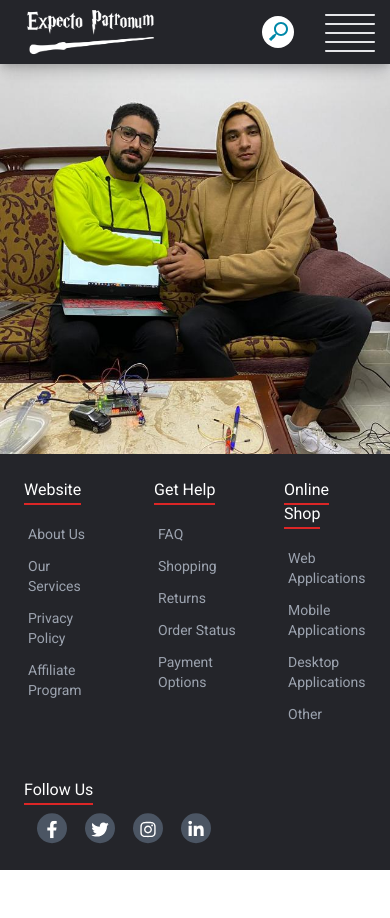
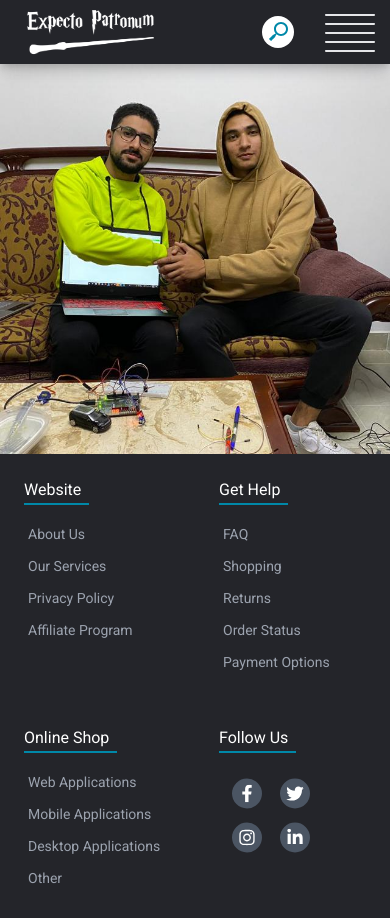
Before and after one commit to Advanced-Computer-Lab-2022/Expecto-patronum, a Next.js app in the folder Frontend/: page / in a window 390 px wide. Before the commit the page ends 870 px from the top, so only its background shows below. Built offline with nearby package versions, Linux system fonts and the light colour scheme.

Commit message:
navbar/footer update 1.0

```diff
--- a/Frontend/components/shared/Footer/Footer.tsx
+++ b/Frontend/components/shared/Footer/Footer.tsx
@@ -1,14 +1,35 @@
-import React from 'react'
+import React, { useState, useEffect, useCallback } from 'react'
 import { FaFacebookF, FaTwitter, FaInstagram, FaLinkedinIn } from "react-icons/fa";
 
 type Props = {}
 
 const Footer = (props: Props) => {
+
+    const [windowSize, setWindowSize] = useState(global.innerWidth);
+    const [column, setColumn] = useState("col");
+
+    const handleWindowResize = useCallback(() => {
+        setWindowSize(global.innerWidth);
+    }, []);
+
+
+    useEffect(() => {
+      global.addEventListener('resize', handleWindowResize);
+
+      return () => {
+        global.removeEventListener('resize', handleWindowResize);
+      };
+    }, [handleWindowResize]);
+
+    useEffect(() => {
+        windowSize < 935 ? setColumn("col-6") : setColumn("col");
+    }, [windowSize])
+
   return (
     <div className='bg-navbar text-white mx-0 fluid-container'>
         <div className='row mx-0'>
-            <div className='col p-4'>
-                <h4 className='inline border-b-2 border-b-red-600 pb-1'>Website</h4>
+            <div className={column + ' p-4'}>
+                <h4 className='inline border-b-2 border-b-navlink-bg pr-2 pb-1'>Website</h4>
                 <ul className='text-left mt-3 ml-1'>
                     <li className='text-sm text-gray-400 py-1.5 hover:scale-105 hover:text-white transition-all duration-300'><a href='#'>About Us</a></li>
                     <li className='text-sm text-gray-400 py-1.5 hover:scale-105 hover:text-white transition-all duration-300'><a href='#'>Our Services</a></li>
@@ -16,8 +37,8 @@ const Footer = (props: Props) => {
                     <li className='text-sm text-gray-400 py-1.5 hover:scale-105 hover:text-white transition-all duration-300'><a href='#'>Affiliate Program</a></li>
                 </ul>
             </div>
-            <div className='col p-4'>
-                <h4 className='inline border-b-2 border-b-red-600 pb-1'>Get Help</h4>
+            <div className={column + ' p-4'}>
+                <h4 className='inline border-b-2 border-b-navlink-bg pr-2 pb-1'>Get Help</h4>
                 <ul className='text-left mt-3 ml-1'>
                     <li className='text-sm text-gray-400 py-1.5 hover:scale-105 hover:text-white transition-all duration-300'><a href='#'>FAQ</a></li>
                     <li className='text-sm text-gray-400 py-1.5 hover:scale-105 hover:text-white transition-all duration-300'><a href='#'>Shopping</a></li>
@@ -26,8 +47,8 @@ const Footer = (props: Props) => {
                     <li className='text-sm text-gray-400 py-1.5 hover:scale-105 hover:text-white transition-all duration-300'><a href='#'>Payment Options</a></li>
                 </ul>
             </div>
-            <div className='col p-4'>
-                <h4 className='inline border-b-2 border-b-red-600 pb-1'>Online Shop</h4>
+            <div className={column + ' p-4'}>
+                <h4 className='inline border-b-2 border-b-navlink-bg pr-2 pb-1'>Online Shop</h4>
                 <ul className='text-left mt-3 ml-1'>
                     <li className='text-sm text-gray-400 py-1.5 hover:scale-105 hover:text-white transition-all duration-300'><a href='#'>Web Applications</a></li>
                     <li className='text-sm text-gray-400 py-1.5 hover:scale-105 hover:text-white transition-all duration-300'><a href='#'>Mobile Applications</a></li>
@@ -35,13 +56,13 @@ const Footer = (props: Props) => {
                     <li className='text-sm text-gray-400 py-1.5 hover:scale-105 hover:text-white transition-all duration-300'><a href='#'>Other</a></li>
                 </ul>
             </div>
-            <div className='col p-4'>
-                <h4 className='inline border-b-2 border-b-red-600 pb-1'>Follow Us</h4>
-                <ul className='text-left mt-3 ml-1 flex'>
-                    <li className='text-sm py-1 px-3 mx-px z-10 scale-125 before:content-[""] before:inline-block before:absolute before:z-behind before:bottom-1.25 before:right-2.75 before:w-6 before:h-6  before:bg-gray-600 before:rounded-full hover:before:bg-white hover:scale-135 hover:text-gray-600 transition-all duration-300'><button><FaFacebookF /></button></li>
-                    <li className='text-sm py-1 px-3 mx-px z-10 scale-125 before:content-[""] before:inline-block before:absolute before:z-behind before:bottom-1.25 before:right-2.75 before:w-6 before:h-6  before:bg-gray-600 before:rounded-full hover:before:bg-white hover:scale-135 hover:text-gray-600 transition-all duration-300'><button><FaTwitter /></button></li>
-                    <li className='text-sm py-1 px-3 mx-px z-10 scale-125 before:content-[""] before:inline-block before:absolute before:z-behind before:bottom-1.25 before:right-2.75 before:w-6 before:h-6  before:bg-gray-600 before:rounded-full hover:before:bg-white hover:scale-135 hover:text-gray-600 transition-all duration-300'><button><FaInstagram /></button></li>
-                    <li className='text-sm py-1 px-3 mx-px z-10 scale-125 before:content-[""] before:inline-block before:absolute before:z-behind before:bottom-1.25 before:right-2.75 before:w-6 before:h-6  before:bg-gray-600 before:rounded-full hover:before:bg-white hover:scale-135 hover:text-gray-600 transition-all duration-300'><button><FaLinkedinIn /></button></li>
+            <div className={column + ' p-4'}>
+                <h4 className='inline border-b-2 border-b-navlink-bg pr-2 pb-1'>Follow Us</h4>
+                <ul className='text-left mt-4 ml-1 flex flex-wrap'>
+                    <li className='text-sm py-1 px-3 my-2 mx-px z-10 scale-125 before:content-[""] before:inline-block before:absolute before:z-behind before:bottom-1 before:right-2.75 before:w-6 before:h-6  before:bg-gray-600 before:rounded-full hover:before:bg-white hover:scale-135 hover:text-gray-600 transition-all duration-300'><button><FaFacebookF /></button></li>
+                    <li className='text-sm py-1 px-3 my-2 mx-px z-10 scale-125 before:content-[""] before:inline-block before:absolute before:z-behind before:bottom-1 before:right-2.75 before:w-6 before:h-6  before:bg-gray-600 before:rounded-full hover:before:bg-white hover:scale-135 hover:text-gray-600 transition-all duration-300'><button><FaTwitter /></button></li>
+                    <li className='text-sm py-1 px-3 my-2 mx-px z-10 scale-125 before:content-[""] before:inline-block before:absolute before:z-behind before:bottom-1 before:right-2.75 before:w-6 before:h-6  before:bg-gray-600 before:rounded-full hover:before:bg-white hover:scale-135 hover:text-gray-600 transition-all duration-300'><button><FaInstagram /></button></li>
+                    <li className='text-sm py-1 px-3 my-2 mx-px z-10 scale-125 before:content-[""] before:inline-block before:absolute before:z-behind before:bottom-1 before:right-2.75 before:w-6 before:h-6  before:bg-gray-600 before:rounded-full hover:before:bg-white hover:scale-135 hover:text-gray-600 transition-all duration-300'><button><FaLinkedinIn /></button></li>
                 </ul>
             </div>
         </div>
--- a/Frontend/components/shared/Navbar/BurgerButton/BurgerButton.tsx
+++ b/Frontend/components/shared/Navbar/BurgerButton/BurgerButton.tsx
@@ -19,12 +19,6 @@ const BurgerButton = (props: Props) => {
 
 
     function toggleX() {
-
-        // if(isSearchToggled && !isClicked) {
-        //    setIsSearchToggled(false);
-        // }
-
-        // setIsCurtainOpen(!isCurtainOpen);
 
         const ingredients = Array.from(document.getElementsByClassName("hamburger-ingredients") as HTMLCollectionOf<HTMLElement>);
 
--- a/Frontend/components/shared/Navbar/SearchBar/SearchBar.tsx
+++ b/Frontend/components/shared/Navbar/SearchBar/SearchBar.tsx
@@ -19,8 +19,6 @@ const SearchBar = (props: Props) => {
 
   useEffect(() => {
     const closeBtn =  document.getElementById("close-btn");
-
-    console.log(isCurtainOpen, isSearchToggled);
 
     if(isCurtainOpen && isSearchToggled) {
       if(closeBtn != undefined) {
@@ -106,7 +104,6 @@ const SearchBar = (props: Props) => {
           setIsDisabled(false);
         }
       } else {
-        console.log(type);
         searchInputRef.current.style.display = "initial";
         searchInputRef.current.style.top = "85px";
         searchInputRef.current.style.transition = "top 1s";
@@ -119,7 +116,6 @@ const SearchBar = (props: Props) => {
         e.preventDefault();
       }
     } else {
-      console.log("non");
       if(searchValue === "") {
         setIsDisabled(true);
       } else {
--- a/Frontend/styles/globals.css
+++ b/Frontend/styles/globals.css
@@ -2,8 +2,10 @@
 @tailwind components;
 @tailwind utilities;
 
-body {
+body, html {
   font-family: "Amino Alt";
+  margin: 0px;
+  padding: 0px;
 }
 
 .drawer-button {
--- a/Frontend/tailwind.config.js
+++ b/Frontend/tailwind.config.js
@@ -1,12 +1,6 @@
 /** @type {import('tailwindcss').Config} */
 /** @type {import('tailwindcss').Config} */
 const plugin = require('tailwindcss/plugin')
-
-
-
-
-
-
 
 module.exports = {
   content: [
@@ -55,8 +49,8 @@ module.exports = {
         '700': '37rem',
         '18': '4.5rem',
         '1.25': '0.325rem',
-        '6.5': '1.62rem',
-        '2.75': '0.675rem',
+        '6.5': '1.55rem',
+        '2.75': '0.7rem',
       },
       fontSize: {
         'hover': "1.025rem",
```
Also changed, not shown: Frontend/components/shared/Navbar/Navbar.tsx (+14 -10 lines), 2 other files (tests, documents, lock files or other folders).
